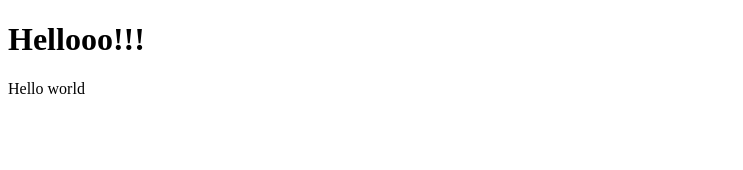
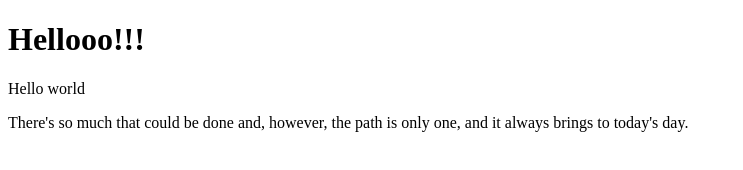
Before and after one commit to 9bitghost/scm, a plain HTML site: page index.html in a window 1280 px wide. Shown: the whole page, without its empty margins (0-743 px from the left). Drawn offline with Linux system fonts and the light colour scheme.

Commit message:
Natalia Timerman's best sentence

```diff
--- a/index.html
+++ b/index.html
@@ -10,5 +10,6 @@
     <h1>Hellooo!!!</h1>
     <a href="https://itunes.apple.com/app/apple-store/id917932200?pt=39040802&ct=Media1GIFV2&mt=8"></a>
     <p>Hello world</p>
+    <p>There's so much that could be done and, however, the path is only one, and it always brings to today's day.</p>
 </body>
 </html>
```
